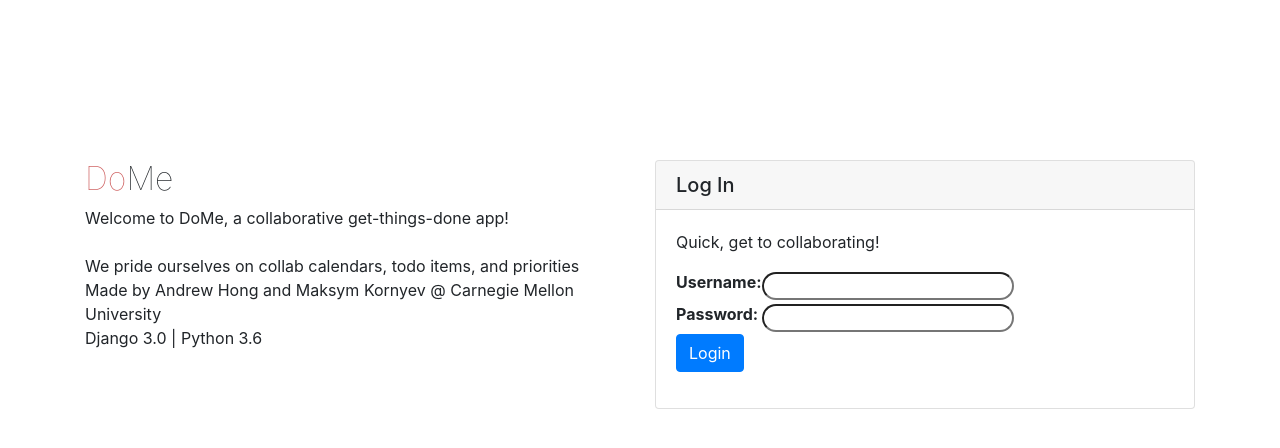
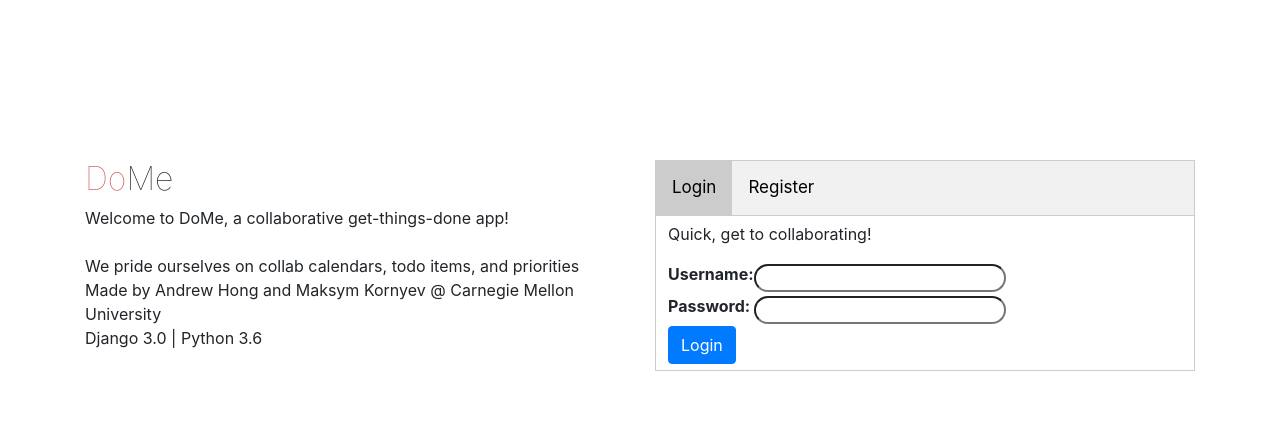
Before and after one commit to mkornyev/DoMe, a Django app: page / in a window 1280 px wide. Shown: the part 71-519 px from the top of the page. Run offline with Django 3.2, Linux system fonts and the light colour scheme; parts of the project's set-up code (start-up, migrations or seed data) failed here and were passed over; some libraries are stand-ins or nearby versions.

Commit message:
register tab created on landing page"

```diff
--- /dev/null
+++ b/doMe/static/doMe/main.js
@@ -0,0 +1,17 @@
+window.onload = function() {
+  document.getElementById("defaultOpen").click();
+}
+
+function openTab(evt, cityName) {
+  var i, tabcontent, tablinks;
+  tabcontent = document.getElementsByClassName("tabcontent");
+  for (i = 0; i < tabcontent.length; i++) {
+    tabcontent[i].style.display = "none";
+  }
+  tablinks = document.getElementsByClassName("tablinks");
+  for (i = 0; i < tablinks.length; i++) {
+    tablinks[i].className = tablinks[i].className.replace(" active", "");
+  }
+  document.getElementById(cityName).style.display = "block";
+  evt.currentTarget.className += " active";
+}
--- a/doMe/static/doMe/styles.css
+++ b/doMe/static/doMe/styles.css
@@ -8,3 +8,40 @@ html {
     /* background-color: #EE9480; */
     width: 100%;
 }
+
+/* Style the tab */
+.tab {
+  overflow: hidden;
+  border: 1px solid #ccc;
+  background-color: #f1f1f1;
+}
+
+/* Style the buttons inside the tab */
+.tab button {
+  background-color: inherit;
+  float: left;
+  border: none;
+  outline: none;
+  cursor: pointer;
+  padding: 14px 16px;
+  transition: 0.3s;
+  font-size: 17px;
+}
+
+/* Change background color of buttons on hover */
+.tab button:hover {
+  background-color: #ddd;
+}
+
+/* Create an active/current tablink class */
+.tab button.active {
+  background-color: #ccc;
+}
+
+/* Style the tab content */
+.tabcontent {
+  display: none;
+  padding: 6px 12px;
+  border: 1px solid #ccc;
+  border-top: none;
+}
--- a/doMe/templates/doMe/base.html
+++ b/doMe/templates/doMe/base.html
@@ -6,8 +6,11 @@
 	    <link rel="stylesheet" href="https://stackpath.bootstrapcdn.com/bootstrap/4.4.1/css/bootstrap.min.css" integrity="sha384-Vkoo8x4CGsO3+Hhxv8T/Q5PaXtkKtu6ug5TOeNV6gBiFeWPGFN9MuhOf23Q9Ifjh" crossorigin="anonymous">
 	    {% load static %}
 		<link href="{% static 'doMe/styles.css' %}" rel="stylesheet" type="text/css">
+		<script src="{% static 'doMe/main.js' %}" type="text/javascript"></script>
+
 		{% block page_specific_styles %}{% endblock %}
 		<title>DoMe | {% block title %}Home{% endblock %}</title>
+
 	</head>
 
 	<style>
--- a/doMe/templates/doMe/landing.html
+++ b/doMe/templates/doMe/landing.html
@@ -17,19 +17,28 @@
         </div>
 
         <div class="col">
-            <div class="card">
-                <h5 class="card-header">Log In</h5>
-                <div class="card-body">
+            <div class="tab">
+                <button class="tablinks" onclick="openTab(event, 'Login')" id='defaultOpen'>Login</button>
+  <button class="tablinks" onclick="openTab(event, 'Register')">Register</button>
+            </div>
+            <div id="Login" class="tabcontent">
                     <p class="card-text">Quick, get to collaborating!</p>
-                    <p class="card-text">
                         <form method="POST" action="{% url 'Login' %}" class="login">
                             <table>{{ loginForm }}</table>
                             {% csrf_token %}
                             <button type="submit" class="btn btn-primary">Login</button>
                         </form>
-                    </p>
+             </div>
+            <div id="Register" class="tabcontent">
+                <p class="cart-text">Register for an account</p>
+                        <form method="POST" action="{% url 'Register' %}" class="register">
+                            <table>{{ registrationForm }}</table>
+                            {% csrf_token %}
+                            <button type="submit" class="btn btn-primary">Register</button>
+                        </form>
                 </div>
             </div>
         </div>
+
 	</div>
 {% endblock %}
--- a/t33/urls.py
+++ b/t33/urls.py
@@ -24,6 +24,7 @@ urlpatterns = [
     path('', views.landingPage, name='Landing Page'),
     path('home/', views.home, name='Home'),
     path('login/', views.login, name = 'Login'),
+    path('register/', views.register, name='Register'),
     path('logout/', views.logout, name='Logout'),
     path('about/', views.about, name='About'),
 ]
```
Also changed, not shown: doMe/models.py (+7 -7 lines), doMe/views.py (line endings or trailing spaces).
